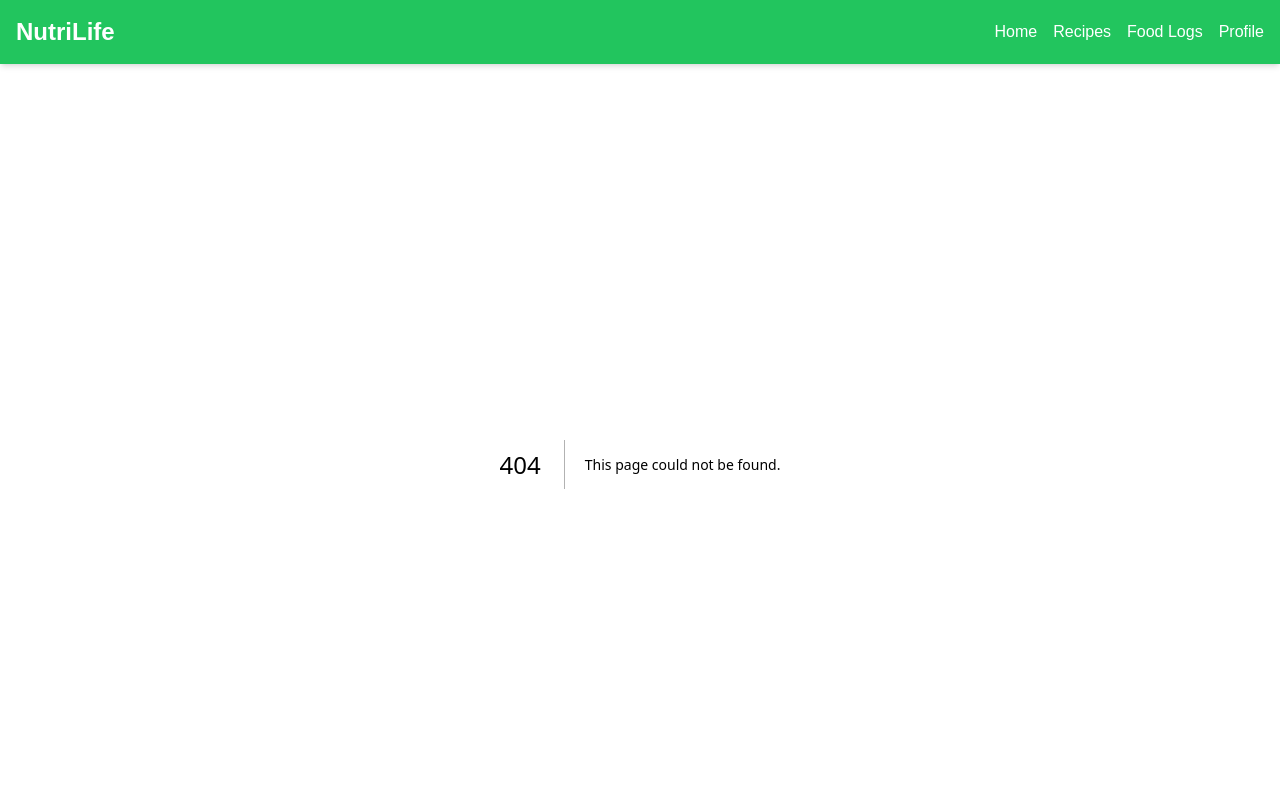
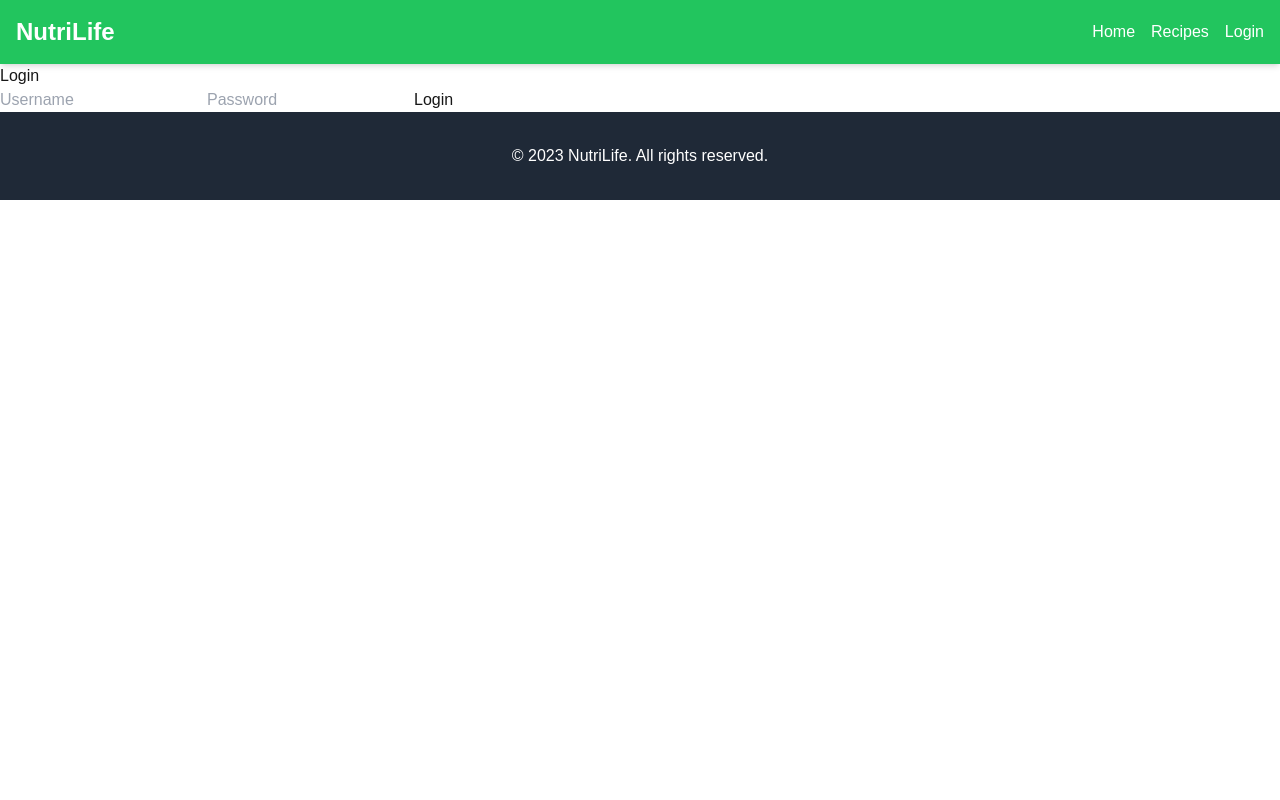
Before and after one commit to duongdk099/nutrition_app, a Next.js app: page /login in a window 1280 px wide. Before the commit this address had no page. Shown: the top 800 px of the page. Built offline with nearby package versions, Linux system fonts and the light colour scheme.

Commit message:
add login and logout function

```diff
--- a/package.json
+++ b/package.json
@@ -11,6 +11,7 @@
   "dependencies": {
     "@neondatabase/serverless": "^0.9.5",
     "@supabase/supabase-js": "^2.45.4",
+    "cookie": "^0.6.0",
     "dotenv": "^16.4.5",
     "next": "14.2.11",
     "react": "^18",
--- /dev/null
+++ b/src/app/api/login/route.js
@@ -0,0 +1,25 @@
+import { NextResponse } from 'next/server';
+import { serialize } from 'cookie';
+
+export async function POST(req) {
+  const { username, password } = await req.json();
+
+  // Dummy authentication (replace this with actual validation)
+  if (username === 'test' && password === 'password') {
+    const token = 'yourAuthToken';  // In a real-world app, generate a secure token.
+
+    // Set the authToken cookie (without httpOnly to allow client access)
+    const response = NextResponse.json({ message: 'Login successful!' });
+    response.headers.set('Set-Cookie', serialize('authToken', token, {
+      // Removed httpOnly to allow client-side access to the cookie
+      secure: process.env.NODE_ENV !== 'development',
+      maxAge: 60 * 60 * 24 * 7, // 1 week
+      sameSite: 'strict',
+      path: '/',
+    }));
+
+    return response;
+  }
+
+  return NextResponse.json({ message: 'Invalid credentials!' }, { status: 401 });
+}
--- /dev/null
+++ b/src/app/api/logout/route.js
@@ -0,0 +1,16 @@
+import { serialize } from 'cookie';
+import { NextResponse } from 'next/server';
+
+export async function POST() {
+  const response = NextResponse.json({ message: 'Logged out successfully!' });
+
+  // Clear the authToken cookie by setting it to expire immediately
+  response.headers.set('Set-Cookie', serialize('authToken', '', {
+    httpOnly: true,
+    secure: process.env.NODE_ENV !== 'development',
+    maxAge: -1, // Expire the cookie
+    path: '/',
+  }));
+
+  return response;
+}
--- /dev/null
+++ b/src/app/components/database_components/middleware.js
@@ -0,0 +1,24 @@
+import { NextResponse } from 'next/server';
+
+export function middleware(req) {
+  const authToken = req.cookies.get('authToken');
+
+  const { pathname } = req.nextUrl;
+
+  // Allow access if authToken exists
+  if (authToken) {
+    return NextResponse.next();
+  }
+
+  // If no token and trying to access protected pages, redirect to login
+  if (pathname.startsWith('/food-logs') || pathname.startsWith('/profile')) {
+    return NextResponse.redirect(new URL('/login', req.url));
+  }
+
+  // Allow other routes to pass through
+  return NextResponse.next();
+}
+
+export const config = {
+  matcher: ['/food-logs/:path*', '/profile/:path*'],
+};
--- a/src/app/layout.js
+++ b/src/app/layout.js
@@ -1,8 +1,32 @@
-// app/layout.js
+'use client'; // Important to enable client-side functionality for logout
 import './globals.css'; // Import global styles (Tailwind setup)
 import Link from 'next/link';
+import { useEffect, useState } from 'react'; // For managing login state
+import { useRouter } from 'next/navigation'; // For redirecting after logout
 
 export default function Layout({ children }) {
+  const [isLoggedIn, setIsLoggedIn] = useState(false); // Track if the user is logged in
+  const router = useRouter(); // Allows us to navigate programmatically
+
+  // Check for authToken in cookies when component loads
+  useEffect(() => {
+    // Log the cookies to debug
+    console.log("Document cookies: ", document.cookie);
+
+    const authToken = document.cookie.split('; ').find(row => row.startsWith('authToken='));
+    console.log("Auth Token Found: ", authToken); // Debug log to check if it's found
+    setIsLoggedIn(!!authToken); // Set login state based on the presence of authToken
+  }, []);
+
+  // Handle user logout
+  const handleLogout = async () => {
+    await fetch('/api/logout', {
+      method: 'POST',
+    });
+    setIsLoggedIn(false); // Update the login state after logging out
+    router.push('/login'); // Redirect to login page after logout
+  };
+
   return (
     <html lang="en">
       <body>
@@ -18,12 +42,23 @@ export default function Layout({ children }) {
                 <li>
                   <Link href="/recipes" className="hover:text-green-200">Recipes</Link>
                 </li>
+                {isLoggedIn ? (
+                  <>
                     <li>
                       <Link href="/food-logs" className="hover:text-green-200">Food Logs</Link>
                     </li>
                     <li>
                       <Link href="/profile" className="hover:text-green-200">Profile</Link>
                     </li>
+                    <li>
+                      <button onClick={handleLogout} className="hover:text-green-200">Logout</button>
+                    </li>
+                  </>
+                ) : (
+                  <li>
+                    <Link href="/login" className="hover:text-green-200">Login</Link>
+                  </li>
+                )}
               </ul>
             </nav>
           </div>
--- /dev/null
+++ b/src/app/login/page.js
@@ -0,0 +1,53 @@
+'use client';
+import { useState } from 'react';
+import { useRouter } from 'next/navigation';
+
+export default function LoginPage() {
+  const [username, setUsername] = useState('');
+  const [password, setPassword] = useState('');
+  const [error, setError] = useState('');
+  const router = useRouter();
+
+  const handleLogin = async (e) => {
+    e.preventDefault();
+
+    const res = await fetch('/api/login', {
+      method: 'POST',
+      headers: {
+        'Content-Type': 'application/json',
+      },
+      body: JSON.stringify({ username, password }),
+    });
+
+    if (res.ok) {
+      router.push('/profile');  // Redirect to profile on successful login
+    } else {
+      const data = await res.json();
+      setError(data.message);
+    }
+  };
+
+  return (
+    <div>
+      <h1>Login</h1>
+      <form onSubmit={handleLogin}>
+        <input
+          type="text"
+          placeholder="Username"
+          value={username}
+          onChange={(e) => setUsername(e.target.value)}
+          required
+        />
+        <input
+          type="password"
+          placeholder="Password"
+          value={password}
+          onChange={(e) => setPassword(e.target.value)}
+          required
+        />
+        <button type="submit">Login</button>
+      </form>
+      {error && <p>{error}</p>}
+    </div>
+  );
+}
```
Also changed, not shown: 1 other file (tests, documents, lock files or other folders). Lines whose indentation alone changed are shown as unchanged.
